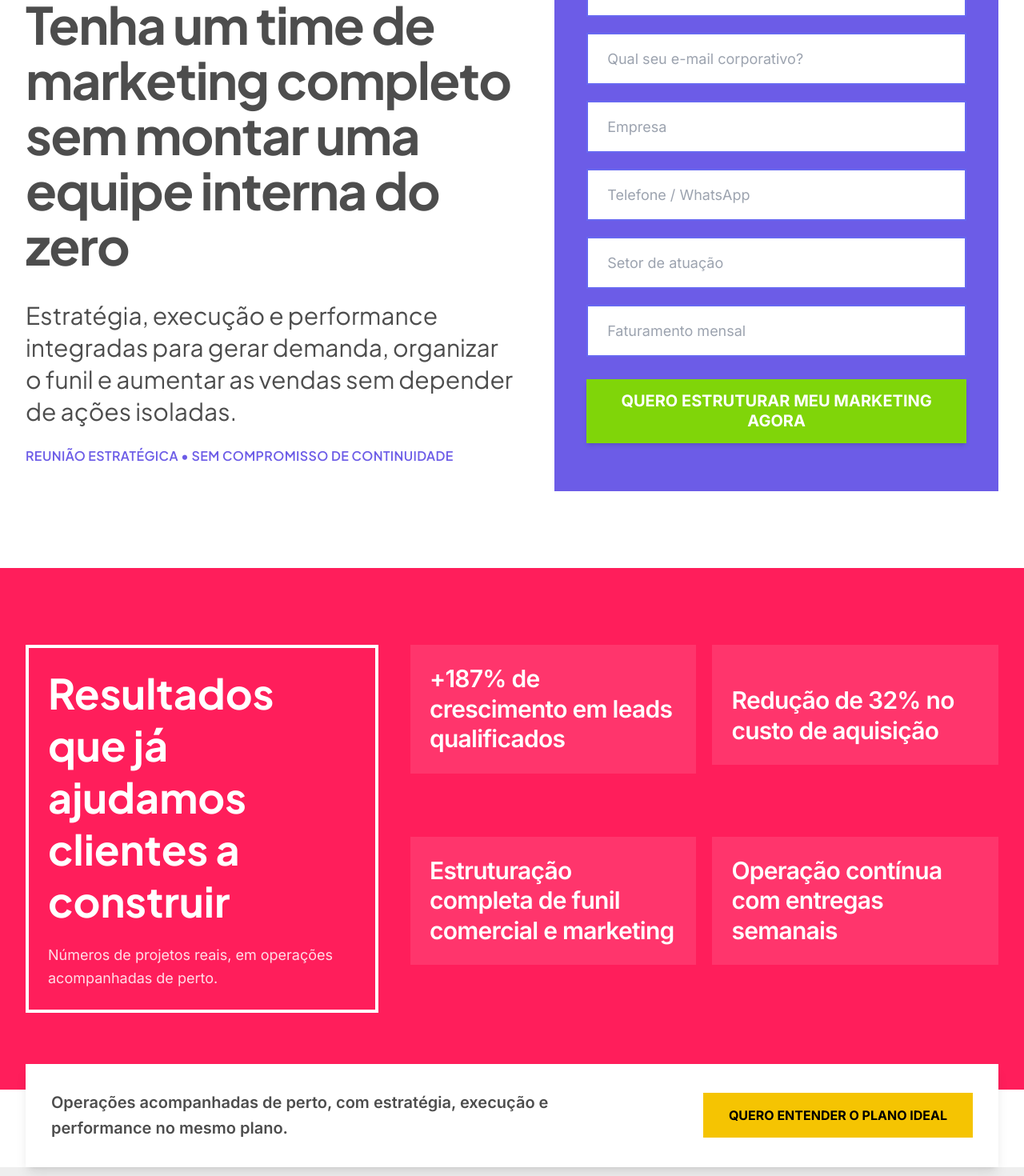
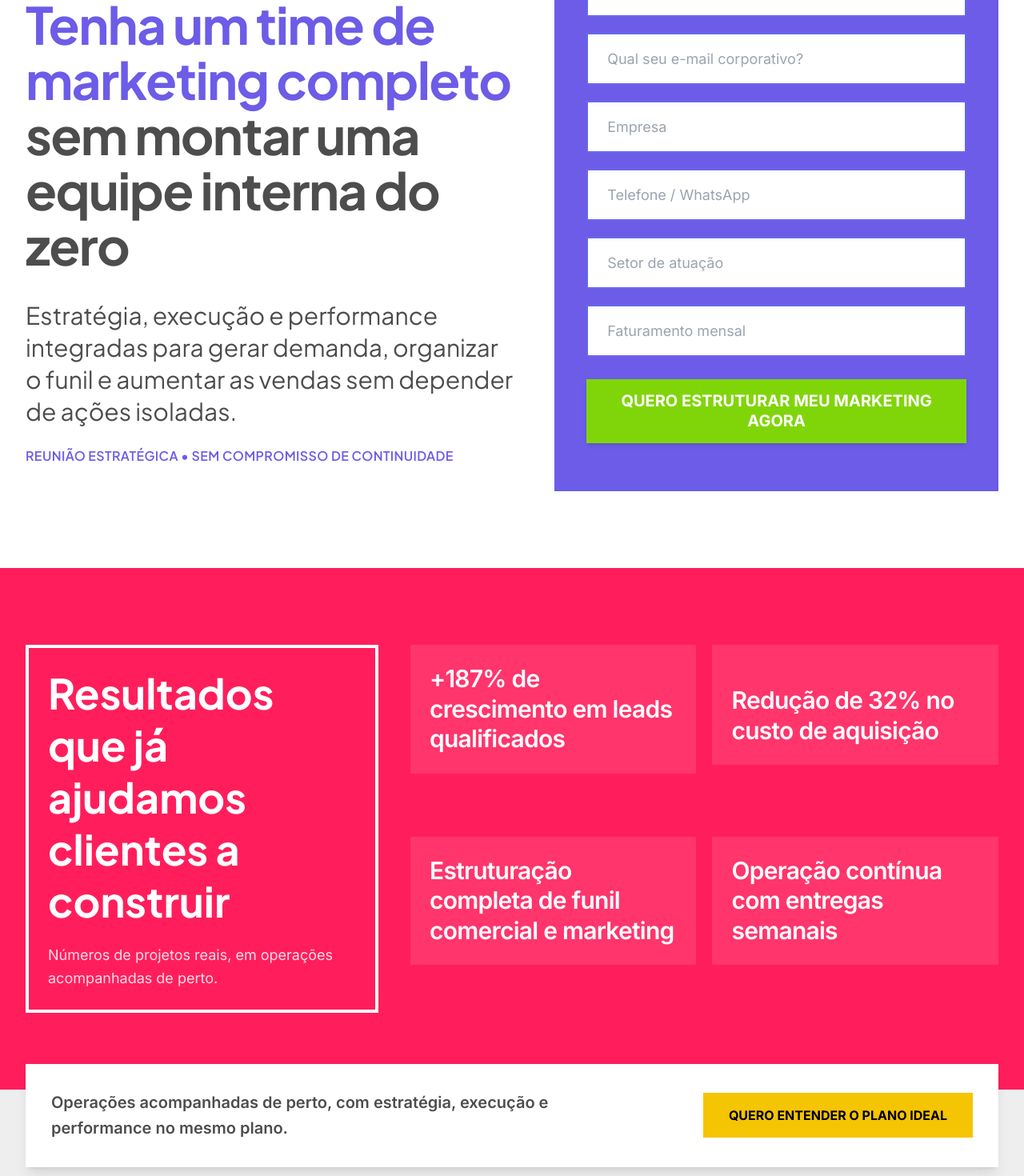
Before and after one commit to Tehkne-Solutions/meme-servicos, a Next.js app: page / in a window 1280 px wide. Shown: the part 180-1650 px from the top of the page at 80% size. Built offline with nearby package versions, Linux system fonts and the light colour scheme.

Commit message:
Ajusta acabamento visual da landing page

```diff
--- a/components/DiferenciaisSection.tsx
+++ b/components/DiferenciaisSection.tsx
@@ -65,7 +65,7 @@ export default function DiferenciaisSection() {
         </FadeIn>
 
         <div className="grid gap-5 md:grid-cols-2 lg:grid-cols-3">
-          {differentials.map((item, index) => (
+          {differentials.slice(0, 6).map((item, index) => (
             <FadeIn key={item.title} delay={0.25 + index * 0.08}>
               <article className="h-full border-2 border-[#6767F1] p-6">
                 <h3 className="text-[22px] font-bold leading-tight text-[#6767F1]">{item.title}</h3>
@@ -76,10 +76,18 @@ export default function DiferenciaisSection() {
         </div>
 
         <FadeIn delay={0.4}>
-          <div className="mt-10 flex justify-start">
+          <div className="mt-5 grid gap-5 lg:grid-cols-3">
+            <article className="h-full border-2 border-[#6767F1] p-6 lg:col-span-2">
+              <h3 className="text-[22px] font-bold leading-tight text-[#6767F1]">
+                {differentials[6].title}
+              </h3>
+              <p className="mt-4 text-[17px] leading-relaxed text-[#1A1A1A]/75">
+                {differentials[6].text}
+              </p>
+            </article>
             <motion.a
               href="#contato"
-              className="shrink-0 bg-[#FF1E5B] px-10 py-5 text-center text-[15px] font-bold uppercase text-white transition-all hover:brightness-110"
+              className="flex min-h-[170px] items-center justify-center bg-[#FF1E5B] px-10 py-5 text-center text-[18px] font-bold uppercase leading-tight text-white transition-all hover:brightness-110"
               whileHover={{ scale: 1.02 }}
               whileTap={{ scale: 0.98 }}
               transition={{ type: "spring", stiffness: 400, damping: 17 }}
--- a/components/Hero.tsx
+++ b/components/Hero.tsx
@@ -15,8 +15,13 @@ export default function Hero() {
                 alt="Meme Digital Logo"
                 className="mb-8 h-12 w-auto"
               />
-              <h1 className="text-[42px] font-bold leading-[1.08] tracking-tight text-[#4D4D4D] sm:text-[52px] lg:text-[64px]">
-                Tenha um time de marketing completo sem montar uma equipe interna do zero
+              <h1 className="text-[42px] font-bold leading-[1.08] tracking-tight sm:text-[52px] lg:text-[64px]">
+                <span className="block text-[#6C5CE7]">
+                  Tenha um time de marketing completo
+                </span>
+                <span className="block text-[#4D4D4D]">
+                  sem montar uma equipe interna do zero
+                </span>
               </h1>
               <p className="mt-8 text-[24px] leading-[34px] text-[#4D4D4D] md:text-[30px] md:leading-[40px]">
                 Estratégia, execução e performance integradas para gerar demanda, organizar o funil
--- a/components/Investment.tsx
+++ b/components/Investment.tsx
@@ -53,19 +53,19 @@ export default function Investment() {
         </FadeIn>
 
         <FadeIn delay={0.35}>
-          <div className="border-4 border-[#1D1D1D] p-7 lg:col-span-2">
-            <h3 className="mb-6 text-[28px] font-bold text-[#1D1D1D]">Como definimos:</h3>
-            <div className="grid gap-4 md:grid-cols-2">
+          <div className="w-full border-4 border-[#1D1D1D] p-7 md:p-9 lg:col-span-2">
+            <h3 className="mb-8 text-[28px] font-bold text-[#1D1D1D]">Como definimos:</h3>
+            <div className="grid gap-6 md:grid-cols-2 xl:grid-cols-4">
               {criteria.map((item) => (
                 <div key={item} className="flex items-start gap-4">
                   <span className="mt-1 flex h-7 w-7 shrink-0 items-center justify-center bg-[#80D509] font-bold text-white">
                     ✓
                   </span>
-                  <p className="text-[18px] leading-relaxed text-[#4D4D4D]">{item}</p>
+                  <p className="text-[17px] leading-relaxed text-[#4D4D4D]">{item}</p>
                 </div>
               ))}
             </div>
-            <p className="mt-8 bg-[#F4F4F4] p-5 text-[18px] font-semibold leading-relaxed text-[#4D4D4D]">
+            <p className="mt-8 w-full bg-[#F4F4F4] p-6 text-[18px] font-semibold leading-relaxed text-[#4D4D4D]">
               O valor é definido após diagnóstico inicial, garantindo que a estrutura montada seja
               adequada ao seu momento e objetivo.
             </p>
--- a/components/SocialProof.tsx
+++ b/components/SocialProof.tsx
@@ -12,8 +12,8 @@ const results = [
 
 export default function SocialProof() {
   return (
-    <section className="bg-white">
-      <div className="bg-[#FF1E5B] py-16 text-white md:py-24">
+    <section className="bg-[#EEEEEE]">
+      <div className="bg-[#FF1E5B] pb-20 pt-16 text-white md:pb-24 md:pt-24">
         <div className="mx-auto grid w-full max-w-[1320px] gap-10 px-6 lg:grid-cols-[0.9fr_1.5fr] lg:px-8">
           <FadeIn delay={0.2}>
             <div className="border-4 border-white p-6">
```
